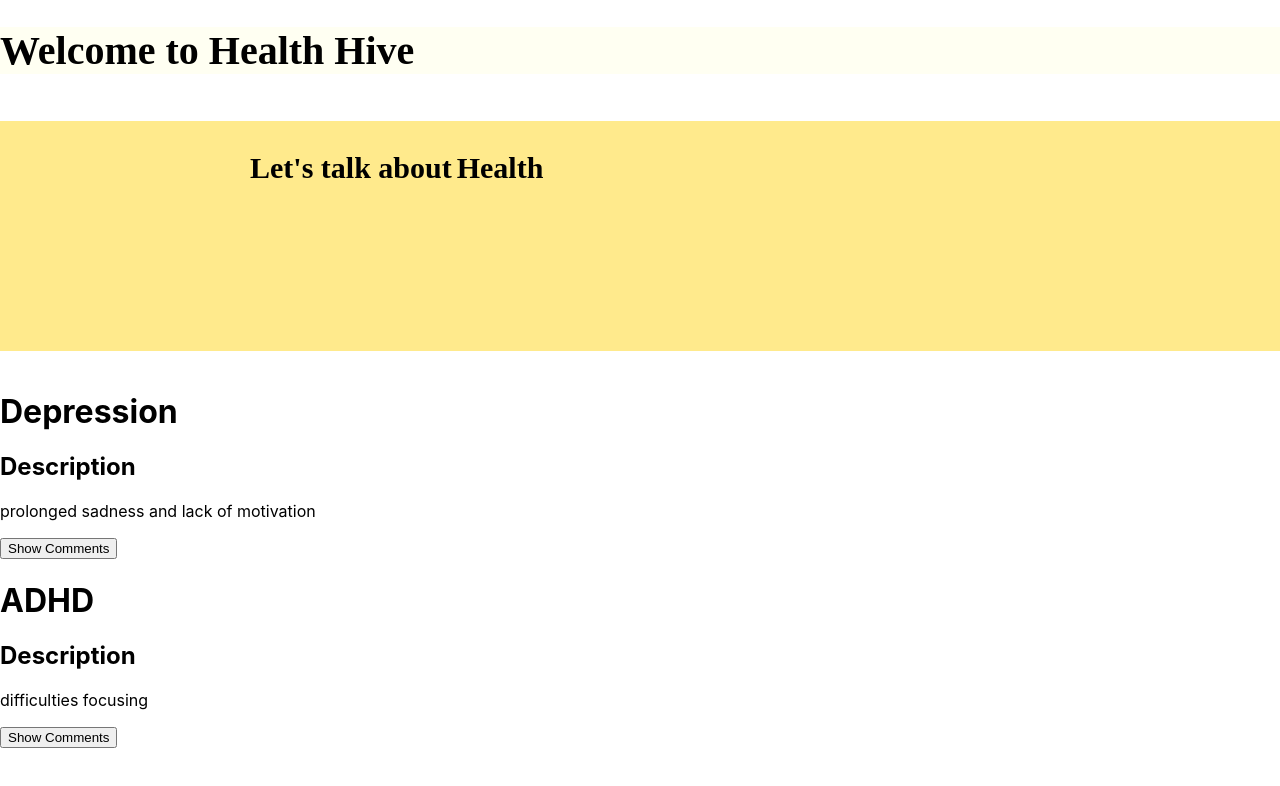
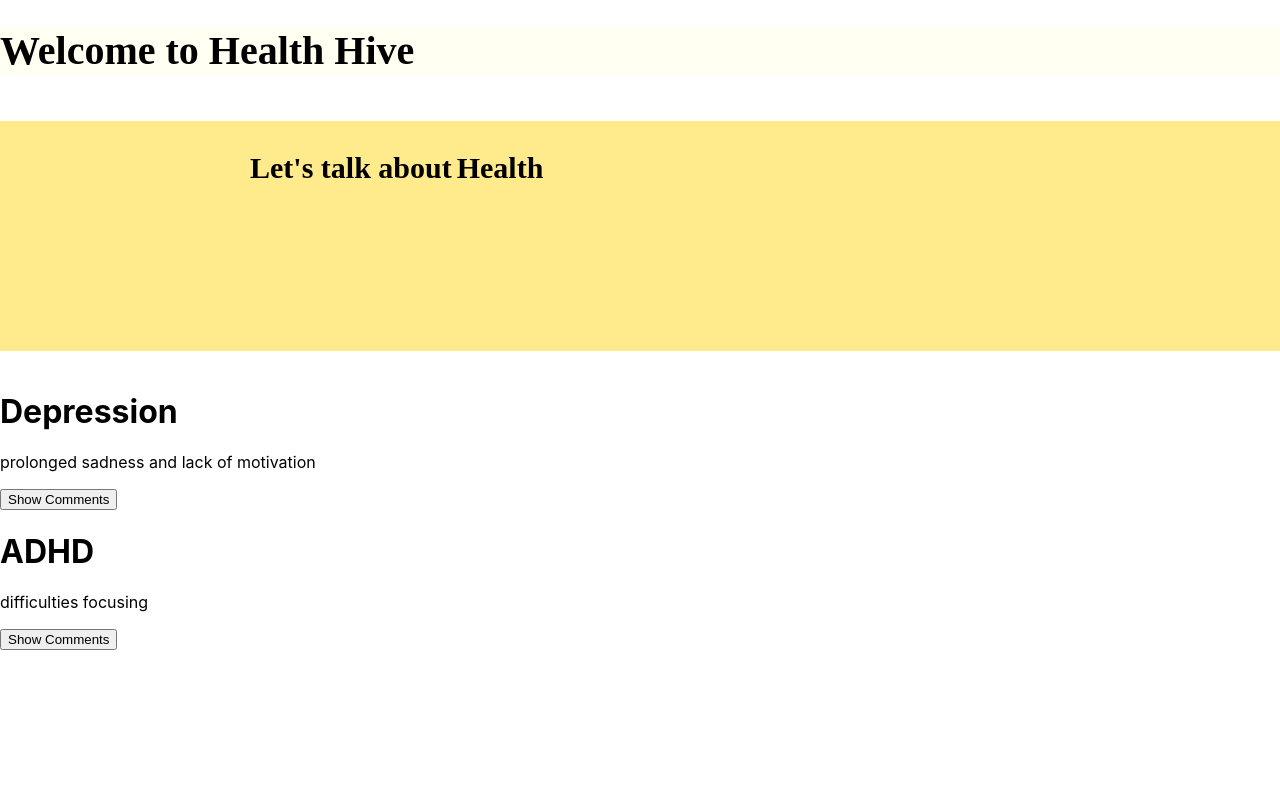
Before and after one commit to akosek4/healthhive, a React (Create React App) app in the folder health/: page / in a window 1280 px wide. Shown: the top 786 px of the page. Built offline with nearby package versions, Linux system fonts and the light colour scheme.

Commit message:
disorder

```diff
--- a/health/src/Disorder.js
+++ b/health/src/Disorder.js
@@ -12,7 +12,6 @@ const Disorder = ({disorder}) => {
             {disorder.name}
         </h1>
         <h2>
-            Description
           </h2>
         <p>
             {disorder.text}
```
